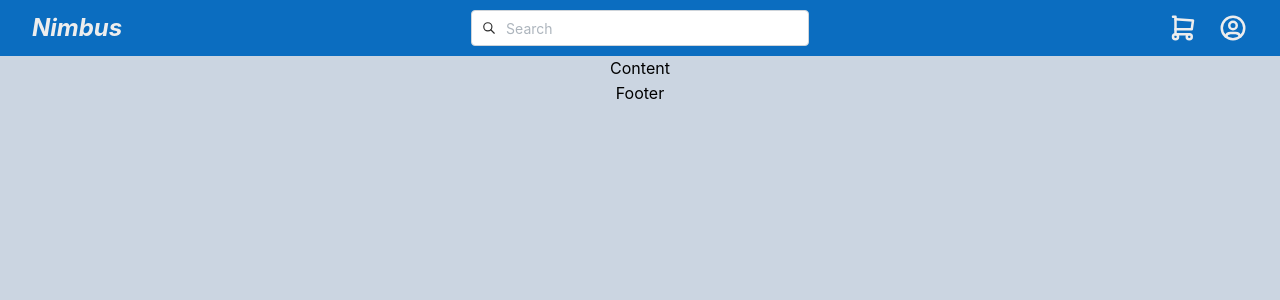
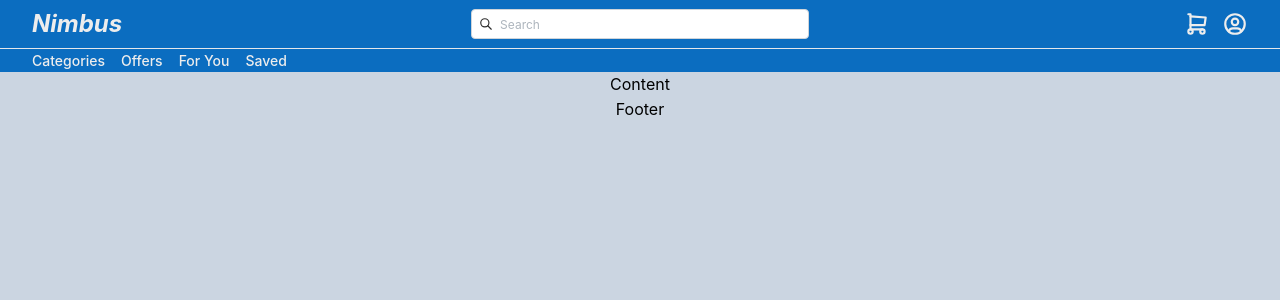
Before and after one commit to HugoCastroBR/Nimbus-Market, a Next.js app: page / in a window 1280 px wide. Shown: the top 300 px of the page. Built offline with nearby package versions, Linux system fonts and the light colour scheme.

Commit message:
feat: NavBar

```diff
--- a/src/app/components/Molecules/HeaderMenu.tsx
+++ b/src/app/components/Molecules/HeaderMenu.tsx
@@ -9,19 +9,19 @@ export default function HeaderMenu() {
   return (
     <div
       className='
-        flex justify-end items-center h-full w-1/2 xs:w-1/3
+        flex justify-end items-center h-full w-1/3 xs:w-1/3
       '
     >
       <div
         className='
-          flex justify-between items-center h-full w-20
+          flex justify-between items-center h-full w-16
         '
       >
         <LinkButton
           href="/"
         >
           <IconShoppingCart
-            size={30}
+            size={26}
             color='var(--textHighlight)'
           />
         </LinkButton>
@@ -29,7 +29,7 @@ export default function HeaderMenu() {
           href="/"
         >
           <IconUserCircle
-            size={30}
+            size={26}
             color='var(--textHighlight)'
           />
         </LinkButton>
--- a/src/app/components/Molecules/SearchInput.tsx
+++ b/src/app/components/Molecules/SearchInput.tsx
@@ -10,13 +10,14 @@ export default function SearchInput() {
   return (
     <div
       className='
-        flex justify-center items-center h-full w-1/2 xs:w-1/3
+        flex justify-start xs:justify-center items-center h-full w-2/3 xs:w-1/3
       '
     >
       <Input
         placeholder="Search"
-        className='w-5/6 xs:w-6/6'
+        className='w-6/6 xs:w-5/6'
         value={value}
+        size="xs"
         onChange={(event) => setValue(event.currentTarget.value)}
         rightSectionPointerEvents="all"
         rightSection={
--- a/src/app/components/Organisms/Header.tsx
+++ b/src/app/components/Organisms/Header.tsx
@@ -2,12 +2,18 @@ import React from 'react'
 import Logo from '../Atoms/Logo'
 import SearchInput from '../Molecules/SearchInput'
 import HeaderMenu from '../Molecules/HeaderMenu'
+import NavBar from './NavBar'
 
 const Header = () => {
   return(
+     <header
+        className='
+        w-full h-18 flex-col bg-highlightBlue
+        '
+      >
         <div
           className='
-        w-full h-14 flex justify-between items-center bg-highlightBlue
+          w-full h-12 flex justify-between items-center bg-highlightBlue
           px-2 md:px-4 lg:px-8
           '
         >
@@ -15,6 +21,12 @@ const Header = () => {
           <SearchInput/>
           <HeaderMenu/>
         </div>
+        <nav>
+          <NavBar/>
+        </nav>
+      </header>
+
+
   )
 }
 
--- /dev/null
+++ b/src/app/components/Organisms/NavBar.tsx
@@ -0,0 +1,46 @@
+import React from 'react'
+import LinkButton from '../Atoms/LinkButton'
+
+export default function NavBar() {
+  return (
+    <div
+      className='
+        w-full h-6 px-2 md:px-4 lg:px-8 border-t
+        flex justify-evenly xs:justify-start items-center
+        '
+    >
+      <LinkButton
+        href="/"
+        className='
+          text-sm font-medium text-textHighlight mr-4
+        '
+      >
+        Categories
+      </LinkButton>
+      <LinkButton
+        href="/"
+        className='
+          text-sm font-medium text-textHighlight mr-4
+        '
+      >
+        Offers
+      </LinkButton>
+      <LinkButton
+        href="/"
+        className='
+          text-sm font-medium text-textHighlight mr-4
+        '
+      >
+        For You
+      </LinkButton>
+      <LinkButton
+        href="/"
+        className='
+          text-sm font-medium text-textHighlight mr-4
+        '
+      >
+        Saved
+      </LinkButton>
+    </div>
+  )
+}
```
Lines whose indentation alone changed are shown as unchanged.
